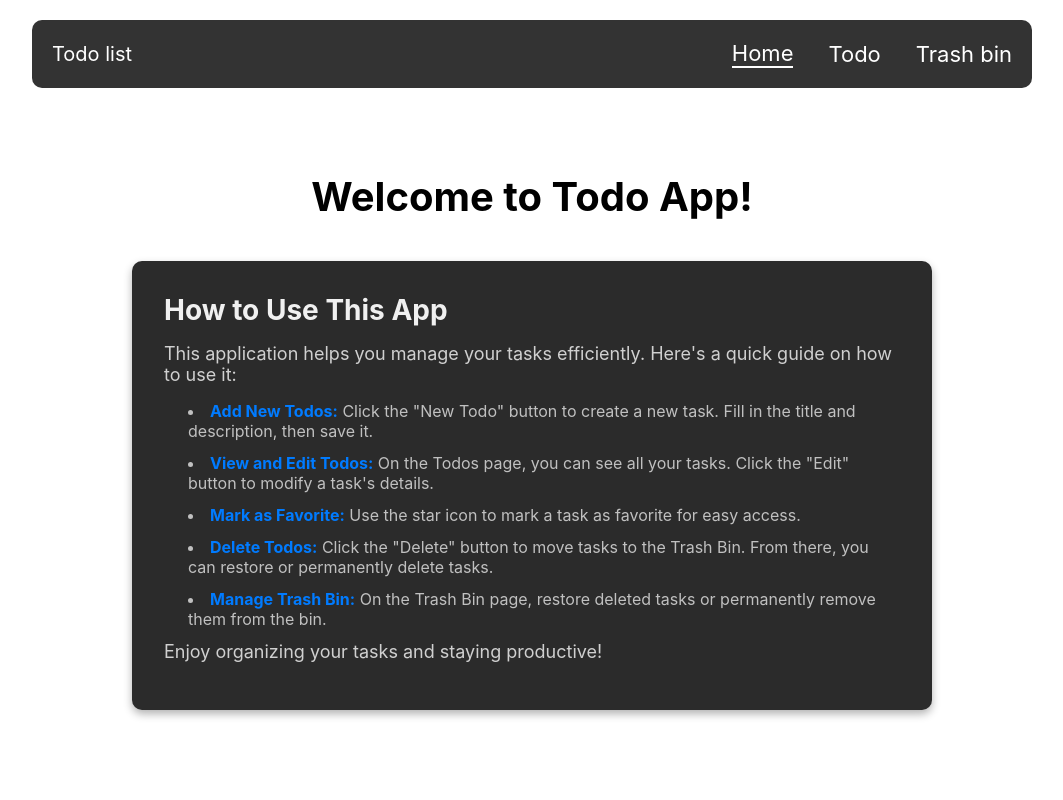
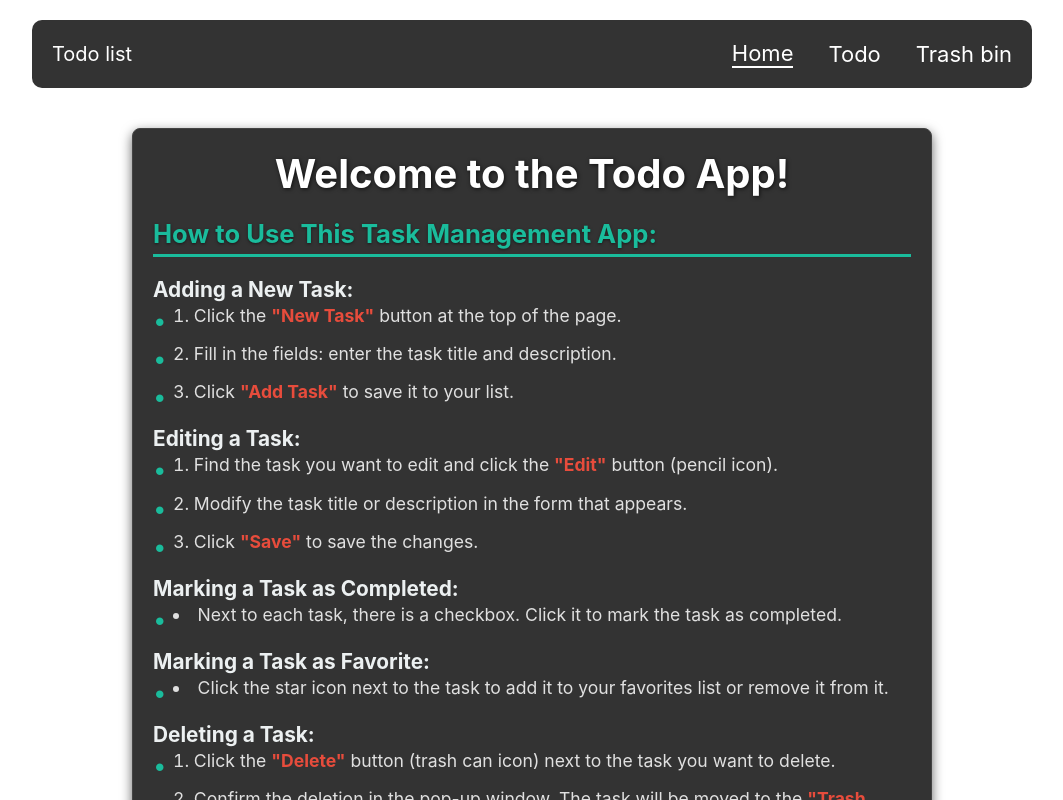
Before and after one commit to vovk147/Todolist_v2, a React (Create React App) app: page / in a window 1280 px wide. Shown: the top 800 px of the page, without its empty margins (108-1171 px from the left). Built offline with nearby package versions, Linux system fonts and the light colour scheme.

Commit message:
update_modal_wind

```diff
--- a/src/components/HomePage/HomePage.jsx
+++ b/src/components/HomePage/HomePage.jsx
@@ -4,20 +4,44 @@ const HomePage = () => {
   return (
     <main id="home">
       <div className="container">
-        <h1>Welcome to Todo App!</h1>
+        <h1>Welcome to the Todo App!</h1>
         <section className="intro">
-          <h2>How to Use This App</h2>
-          <p>
-            This application helps you manage your tasks efficiently. Here's a quick guide on how to use it:
-          </p>
+          <h2>How to Use This Task Management App:</h2>
+          <h3>Adding a New Task:</h3>
+          <ol>
+            <li>Click the <strong>"New Task"</strong> button at the top of the page.</li>
+            <li>Fill in the fields: enter the task title and description.</li>
+            <li>Click <strong>"Add Task"</strong> to save it to your list.</li>
+          </ol>
+
+          <h3>Editing a Task:</h3>
+          <ol>
+            <li>Find the task you want to edit and click the <strong>"Edit"</strong> button (pencil icon).</li>
+            <li>Modify the task title or description in the form that appears.</li>
+            <li>Click <strong>"Save"</strong> to save the changes.</li>
+          </ol>
+
+          <h3>Marking a Task as Completed:</h3>
           <ul>
-            <li><strong>Add New Todos:</strong> Click the "New Todo" button to create a new task. Fill in the title and description, then save it.</li>
-            <li><strong>View and Edit Todos:</strong> On the Todos page, you can see all your tasks. Click the "Edit" button to modify a task's details.</li>
-            <li><strong>Mark as Favorite:</strong> Use the star icon to mark a task as favorite for easy access.</li>
-            <li><strong>Delete Todos:</strong> Click the "Delete" button to move tasks to the Trash Bin. From there, you can restore or permanently delete tasks.</li>
-            <li><strong>Manage Trash Bin:</strong> On the Trash Bin page, restore deleted tasks or permanently remove them from the bin.</li>
+            <li>Next to each task, there is a checkbox. Click it to mark the task as completed.</li>
           </ul>
-          <p>Enjoy organizing your tasks and staying productive!</p>
+
+          <h3>Marking a Task as Favorite:</h3>
+          <ul>
+            <li>Click the star icon next to the task to add it to your favorites list or remove it from it.</li>
+          </ul>
+
+          <h3>Deleting a Task:</h3>
+          <ol>
+            <li>Click the <strong>"Delete"</strong> button (trash can icon) next to the task you want to delete.</li>
+            <li>Confirm the deletion in the pop-up window. The task will be moved to the <strong>"Trash Bin."</strong></li>
+          </ol>
+
+          <h3>Managing Tasks in the "Trash Bin":</h3>
+          <ol>
+            <li>Go to the <strong>"Trash Bin"</strong> page to view deleted tasks.</li>
+            <li>You can either restore a task or delete it permanently.</li>
+          </ol>
         </section>
       </div>
     </main>
--- a/src/components/HomePage/HomePage.scss
+++ b/src/components/HomePage/HomePage.scss
@@ -1,59 +1,79 @@
 #home {
-
-
-    padding: 3rem 1rem;
+  font-family: Arial, sans-serif;
+  color: #f0f0f0;
+  padding: 20px;
 
   .container {
-      max-width: 1200px;
+    max-width: 800px;
     margin: 0 auto;
-      padding: 1rem;
-      display: flex;
-      flex-direction: column;
-      align-items: center;
+    background: #333;
+    padding: 20px;
+    border-radius: 8px;
+    box-shadow: 0 4px 12px rgba(0, 0, 0, 0.6);
+    border: 1px solid #444;
   }
 
   h1 {
+    text-align: center;
+    color: #ffffff;
+    margin-bottom: 20px;
     font-size: 2.5rem;
-
-      margin-bottom: 1.5rem;
-      text-align: center;
+    text-shadow: 1px 1px 4px rgba(0, 0, 0, 0.7);
   }
 
   .intro {
-      color: #e0e0e0; // Світлий колір тексту для кращого контрасту
-      background: #2b2b2b; // Темний фон для секції опису
-      border-radius: 10px;
-      box-shadow: 0 4px 8px rgba(0, 0, 0, 0.3); // Тінь більш виразна для картки
-      padding: 2rem;
-      width: 100%;
-      max-width: 800px; // Максимальна ширина картки
-      margin-top: 1rem;
+    h2 {
+      color: #1abc9c;
+      margin-bottom: 10px;
+      font-size: 1.6rem;
+      border-bottom: 3px solid #1abc9c;
+      padding-bottom: 5px;
+      text-shadow: 0 1px 3px rgba(0, 0, 0, 0.5);
+    }
 
-      h2 {
-        font-size: 1.75rem;
-        color: #f0f0f0; // Світліший колір для підзаголовків
-        margin-bottom: 1rem;
+    h3 {
+      color: #ecf0f1;
+      margin-top: 20px;
+      font-size: 1.3rem;
     }
 
     p {
-        font-size: 1.125rem;
-        color: #d0d0d0; // Світліший колір для параграфів
-        margin-bottom: 1rem;
+      font-size: 1.1rem;
+      line-height: 1.8;
+      margin-bottom: 20px;
+      color: #e0e0e0;
     }
 
-      ul {
-        list-style: disc inside;
-        padding-left: 1.5rem;
+    ol, ul {
+      margin: 0;
+      padding: 0;
+      list-style-position: inside;
+    }
+
+    ol {
+      margin-bottom: 20px;
+    }
 
     li {
-          font-size: 1rem;
-          color: #c0c0c0; // Світліший колір для елементів списку
-          margin-bottom: 0.75rem;
+      margin-bottom: 10px;
+      font-size: 1.1rem;
+      line-height: 1.6;
+      color: #e0e0e0;
+      position: relative;
+      padding-left: 20px;
+    }
+
+    li::before {
+      content: '•';
+      color: #1abc9c;
+      font-size: 1.5rem;
+      position: absolute;
+      left: 0;
+      top: 0;
+    }
 
     strong {
-            color: #007bff; // Акцентний колір для заголовків
+      color: #e74c3c;
     }
   }
 }
-    }
-  }
--- a/src/components/TodoPage/TodoPage.jsx
+++ b/src/components/TodoPage/TodoPage.jsx
@@ -87,7 +87,7 @@ const TodoPage = () => {
   const handleToggleFavorite = (id) => {
     const updatedTodos = todos.map(todo =>
       todo.id === id ? { ...todo, favorite: !todo.favorite } : todo
-    ).sort((a, b) => b.favorite - a.favorite); // Favorite todos at the top
+    ).sort((a, b) => b.favorite - a.favorite);
     setTodos(updatedTodos);
   };
 
@@ -141,6 +141,7 @@ const TodoPage = () => {
             <button className="close-btn" onClick={handleCloseModal}>
               &times;
             </button>
+            <h2>Add New Todo</h2>
             <input
               type="text"
               placeholder="Enter todo title"
@@ -166,6 +167,7 @@ const TodoPage = () => {
             <button className="close-btn" onClick={handleCloseEditModal}>
               &times;
             </button>
+            <h2>Edit Todo</h2>
             <input
               type="text"
               placeholder="Enter todo title"
@@ -191,6 +193,7 @@ const TodoPage = () => {
             <button className="close-btn" onClick={handleCloseDeleteConfirmation}>
               &times;
             </button>
+            <h2>Delete Todo</h2>
             <p>Are you sure you want to delete this todo?</p>
             <div className="confirmation-buttons">
               <button className="confirm" onClick={handleDeleteTodo}>Delete</button>
--- a/src/components/TrashBinPage/TrashBinPage.jsx
+++ b/src/components/TrashBinPage/TrashBinPage.jsx
@@ -13,7 +13,6 @@ const TrashBinPage = () => {
   const [isRemoveAllConfirmationOpen, setIsRemoveAllConfirmationOpen] = useState(false);
   const [todoToRestore, setTodoToRestore] = useState(null);
   const [todoToDelete, setTodoToDelete] = useState(null);
-  const navigate = useNavigate();
 
   useEffect(() => {
     setLocalStorage(TRASH_KEY, trashedTodos);
@@ -90,7 +89,7 @@ const TrashBinPage = () => {
         </div>
       </div>
 
-      {/* Restore Confirmation Modal */}
+      {}
       {isRestoreConfirmationOpen && (
         <div className="confirmation-modal" onClick={handleCloseConfirmations}>
           <div className="confirmation-content" onClick={(e) => e.stopPropagation()}>
@@ -106,7 +105,7 @@ const TrashBinPage = () => {
         </div>
       )}
 
-      {/* Delete Confirmation Modal */}
+      {}
       {isDeleteConfirmationOpen && (
         <div className="confirmation-modal" onClick={handleCloseConfirmations}>
           <div className="confirmation-content" onClick={(e) => e.stopPropagation()}>
@@ -122,7 +121,7 @@ const TrashBinPage = () => {
         </div>
       )}
 
-      {/* Remove All Confirmation Modal */}
+      {}
       {isRemoveAllConfirmationOpen && (
         <div className="confirmation-modal" onClick={handleCloseConfirmations}>
           <div className="confirmation-content" onClick={(e) => e.stopPropagation()}>
```
Lines whose indentation alone changed are shown as unchanged.
